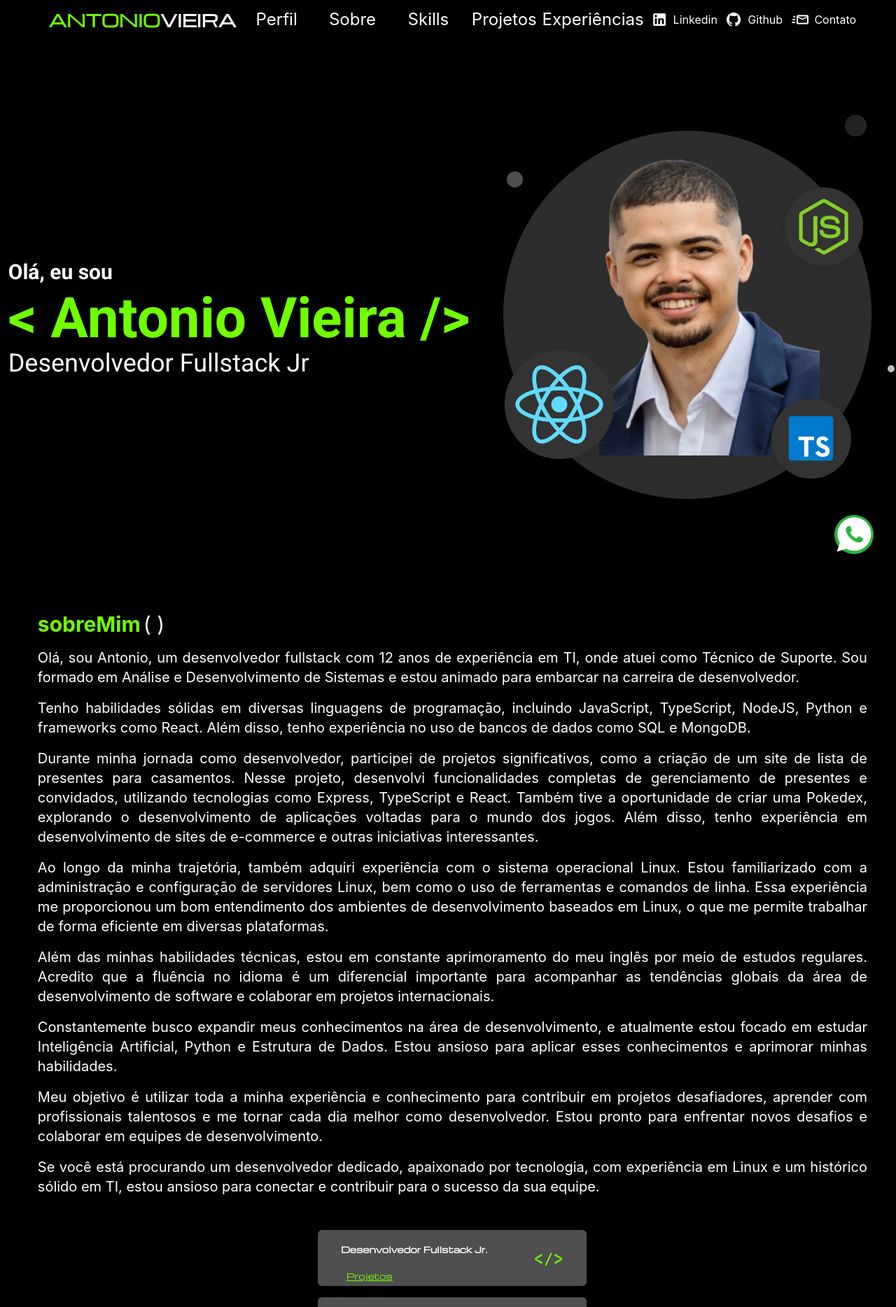
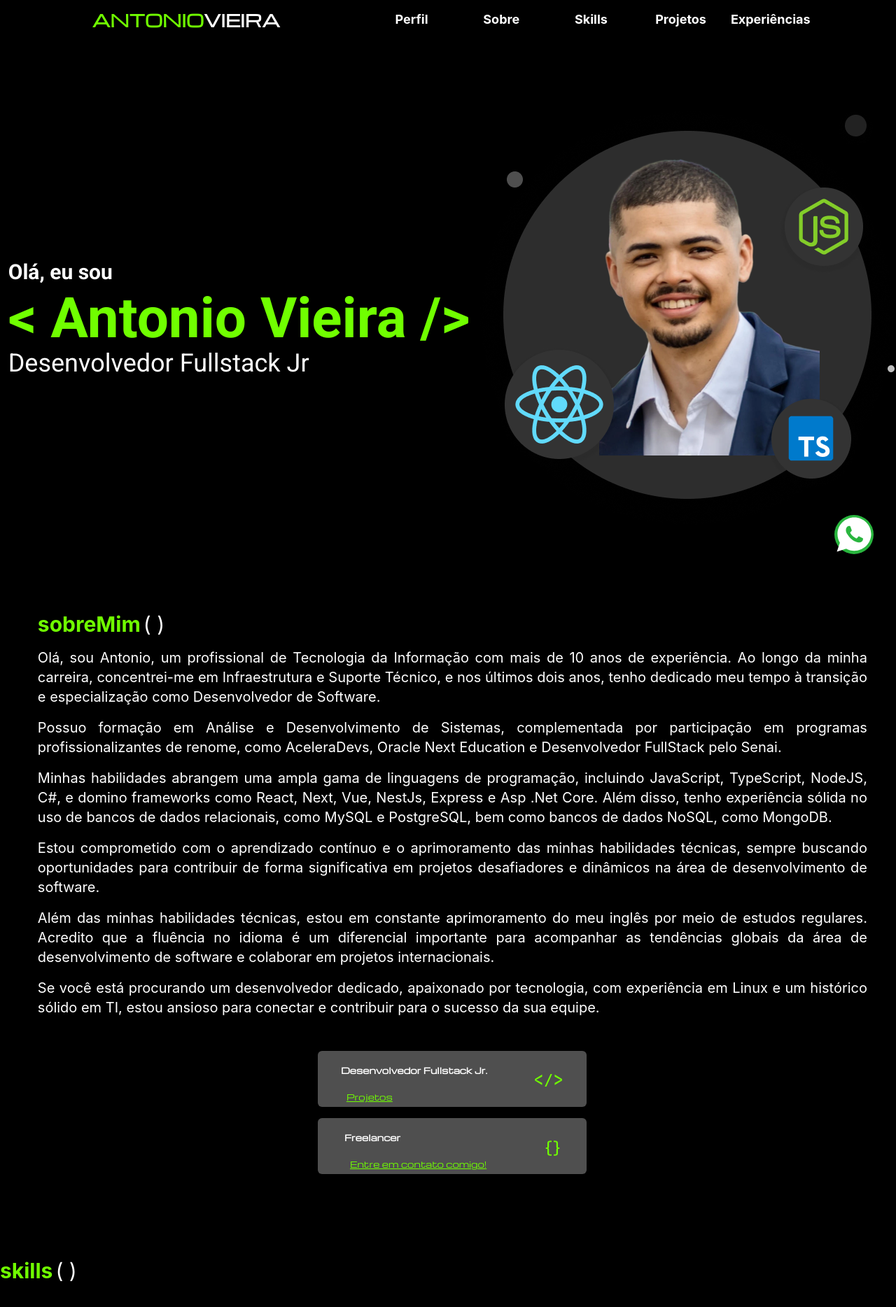
Before and after one commit to vieiran55/portifolio, a React (Create React App) app: page / in a window 1280 px wide. Shown: the top 1868 px of the page at 70% size. Built offline with nearby package versions, Linux system fonts and the light colour scheme; grey boxes are pictures that could not be loaded; what tw-elements would draw is missing.

Commit message:
refactor: navbar and sobre reseted

```diff
--- a/src/componentes/NavBar/NavBar.module.scss
+++ b/src/componentes/NavBar/NavBar.module.scss
@@ -13,7 +13,7 @@
 }
 
 .conteinerDesktop{
-  @apply text-white flex flex-row justify-around py-3 px-2 w-11/12;
+  @apply text-white flex flex-row justify-around py-3 px-2 w-11/12 h-14;
   @media screen and (max-width: 950px) {
     @apply hidden;
   }
@@ -28,15 +28,12 @@
     }
   }
   &__opcoes{
-    @apply flex flex-row  items-center justify-around text-center w-1/2 text-xl;
+    @apply flex flex-row items-center justify-between text-center w-3/5 text-lg max-w-[633px] font-bold;
     &__links{
-      @apply w-full;
+      @apply w-[19%] font-bold;
       &:hover{
-        @apply border-4 border-verdeLoud rounded-md cursor-pointer;
+        @apply border-2 border-verdeLoud rounded-md cursor-pointer;
       }
-    }
-    @media screen and (min-width: $desktop_xl) {
-      @apply text-2xl;
     }
   }
   &__sociais{
--- a/src/componentes/NavBar/index.tsx
+++ b/src/componentes/NavBar/index.tsx
@@ -287,7 +287,7 @@ export default function NavBar() {
             </ScrollLink>
           </li>
         </ol>
-        <ol className={estilos.conteinerDesktop__sociais}>
+        {/* <ol className={estilos.conteinerDesktop__sociais}>
           <Link
             to={"https://www.linkedin.com/in/antoniov55/"}
             className={estilos.mobile__links}
@@ -318,7 +318,7 @@ export default function NavBar() {
             />
             Contato
           </Link>
-        </ol>
+        </ol> */}
       </div>
     </div>
   );
--- a/src/componentes/Sobre/index.tsx
+++ b/src/componentes/Sobre/index.tsx
@@ -20,25 +20,19 @@ export default function Sobre() {
         </div>
         <div>
           <p className={estilos.sobre__infos__texto}>
-            Olá, sou Antonio, um desenvolvedor fullstack com 12 anos de experiência em TI, onde atuei como Técnico de Suporte. Sou formado em Análise e Desenvolvimento de Sistemas e estou animado para embarcar na carreira de desenvolvedor.
+          Olá, sou Antonio, um profissional de Tecnologia da Informação com mais de 10 anos de experiência. Ao longo da minha carreira, concentrei-me em Infraestrutura e Suporte Técnico, e nos últimos dois anos, tenho dedicado meu tempo à transição e especialização como Desenvolvedor de Software.
           </p>
           <p className={estilos.sobre__infos__texto}>
-            Tenho habilidades sólidas em diversas linguagens de programação, incluindo JavaScript, TypeScript, NodeJS, Python e frameworks como React. Além disso, tenho experiência no uso de bancos de dados como SQL e MongoDB.
+          Possuo formação em Análise e Desenvolvimento de Sistemas, complementada por participação em programas profissionalizantes de renome, como AceleraDevs, Oracle Next Education e Desenvolvedor FullStack pelo Senai.
           </p>
           <p className={estilos.sobre__infos__texto}>
-            Durante minha jornada como desenvolvedor, participei de projetos significativos, como a criação de um site de lista de presentes para casamentos. Nesse projeto, desenvolvi funcionalidades completas de gerenciamento de presentes e convidados, utilizando tecnologias como Express, TypeScript e React. Também tive a oportunidade de criar uma Pokedex, explorando o desenvolvimento de aplicações voltadas para o mundo dos jogos. Além disso, tenho experiência em desenvolvimento de sites de e-commerce e outras iniciativas interessantes.
+          Minhas habilidades abrangem uma ampla gama de linguagens de programação, incluindo JavaScript, TypeScript, NodeJS, C#, e domino frameworks como React, Next, Vue, NestJs, Express e Asp .Net Core. Além disso, tenho experiência sólida no uso de bancos de dados relacionais, como MySQL e PostgreSQL, bem como bancos de dados NoSQL, como MongoDB.
           </p>
           <p className={estilos.sobre__infos__texto}>
-            Ao longo da minha trajetória, também adquiri experiência com o sistema operacional Linux. Estou familiarizado com a administração e configuração de servidores Linux, bem como o uso de ferramentas e comandos de linha. Essa experiência me proporcionou um bom entendimento dos ambientes de desenvolvimento baseados em Linux, o que me permite trabalhar de forma eficiente em diversas plataformas.
+          Estou comprometido com o aprendizado contínuo e o aprimoramento das minhas habilidades técnicas, sempre buscando oportunidades para contribuir de forma significativa em projetos desafiadores e dinâmicos na área de desenvolvimento de software.
           </p>
           <p className={estilos.sobre__infos__texto}>
             Além das minhas habilidades técnicas, estou em constante aprimoramento do meu inglês por meio de estudos regulares. Acredito que a fluência no idioma é um diferencial importante para acompanhar as tendências globais da área de desenvolvimento de software e colaborar em projetos internacionais.
-          </p>
-          <p className={estilos.sobre__infos__texto}>
-            Constantemente busco expandir meus conhecimentos na área de desenvolvimento, e atualmente estou focado em estudar Inteligência Artificial, Python e Estrutura de Dados. Estou ansioso para aplicar esses conhecimentos e aprimorar minhas habilidades.
-          </p>
-          <p className={estilos.sobre__infos__texto}>
-            Meu objetivo é utilizar toda a minha experiência e conhecimento para contribuir em projetos desafiadores, aprender com profissionais talentosos e me tornar cada dia melhor como desenvolvedor. Estou pronto para enfrentar novos desafios e colaborar em equipes de desenvolvimento.
           </p>
           <p className={estilos.sobre__infos__texto}>
             Se você está procurando um desenvolvedor dedicado, apaixonado por tecnologia, com experiência em Linux e um histórico sólido em TI, estou ansioso para conectar e contribuir para o sucesso da sua equipe.
```
